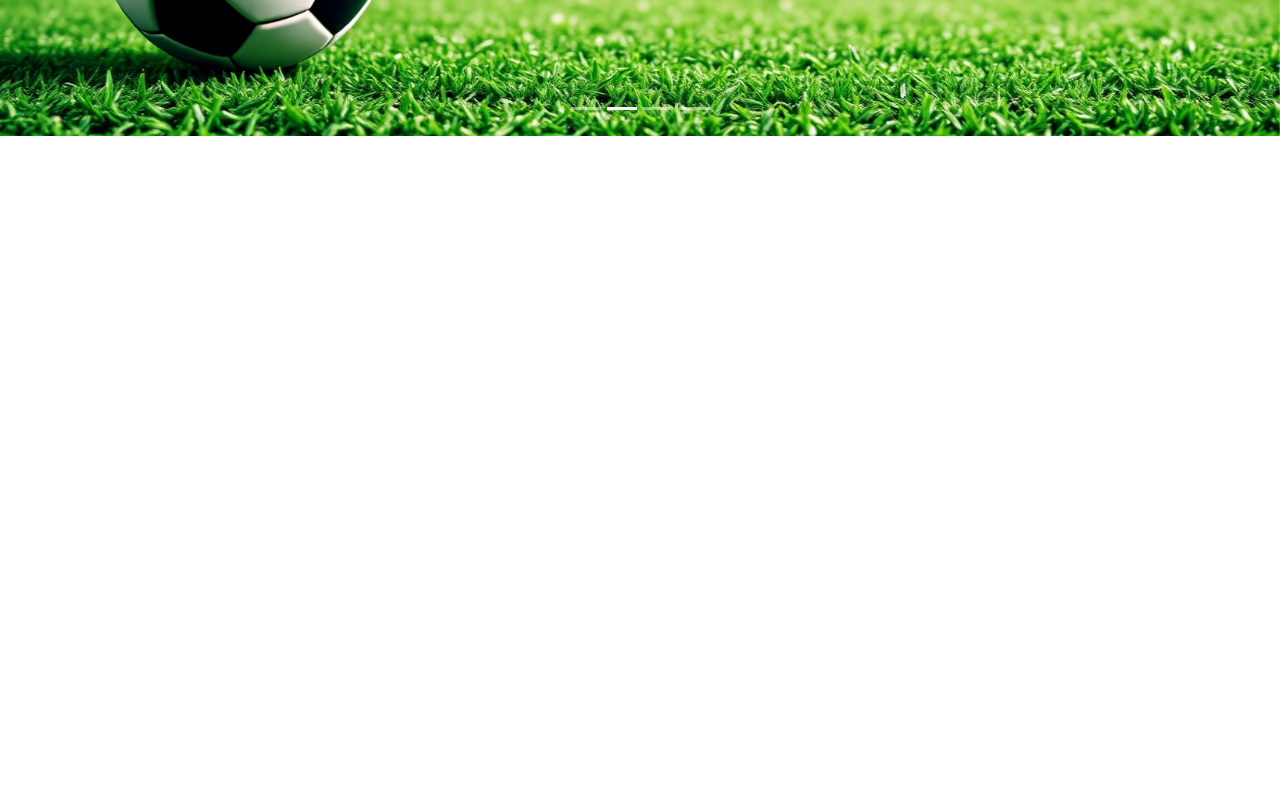
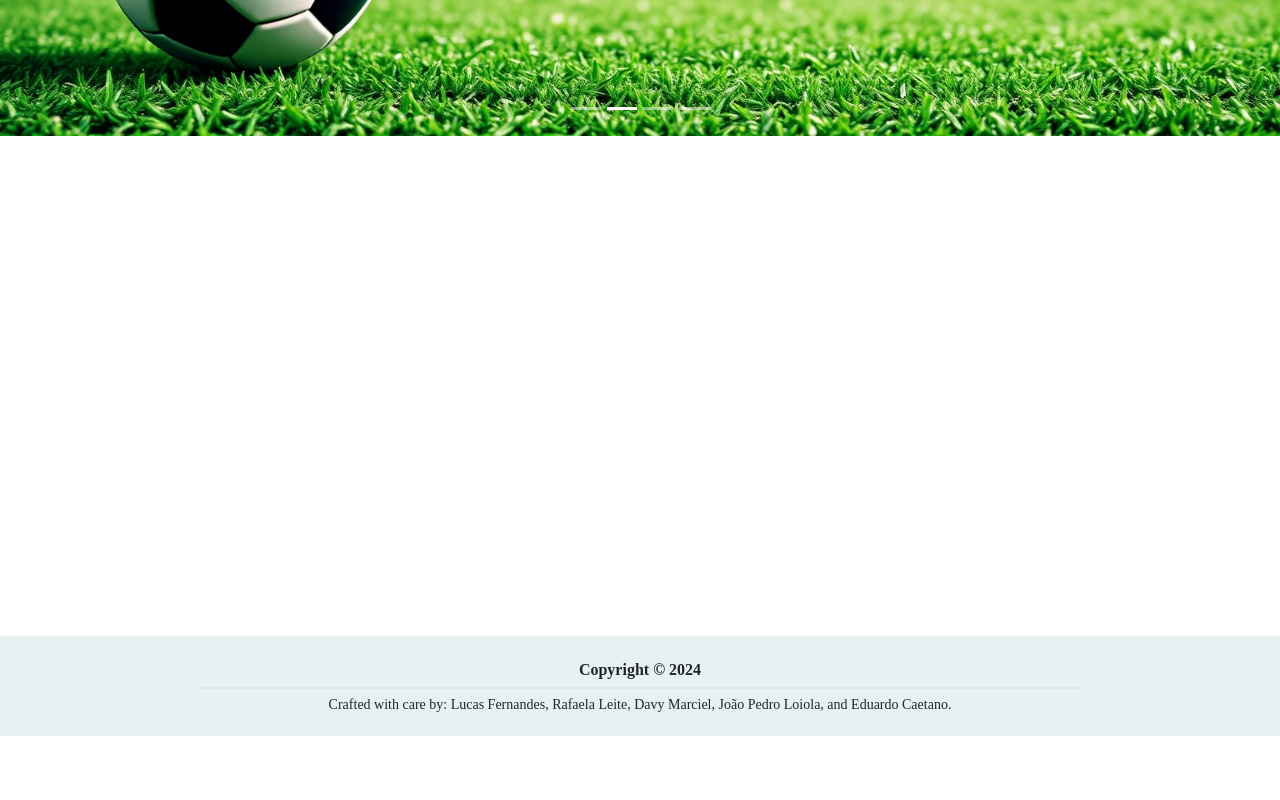
Before and after one commit to Lucasninevrau/SOFTWARE-Hoteis, a Next.js app: page / in a window 1280 px wide. Shown: the part 440-1240 px from the top of the page. After the commit the page ends 1176 px from the top, so only its background shows below. Built offline with nearby package versions, Linux system fonts and the light colour scheme.

Commit message:
Correção no tamanho minimo

```diff
--- a/src/app/components/Pagina.js
+++ b/src/app/components/Pagina.js
@@ -10,7 +10,7 @@ export default function Pagina(props){
 
             {props.showBanner && <BannerHome />}
 
-            <Container style={{ minHeight: '900px' }} >
+            <Container style={{ minHeight: '500px' }} >
                 {props.children}
             </Container>
 
```
